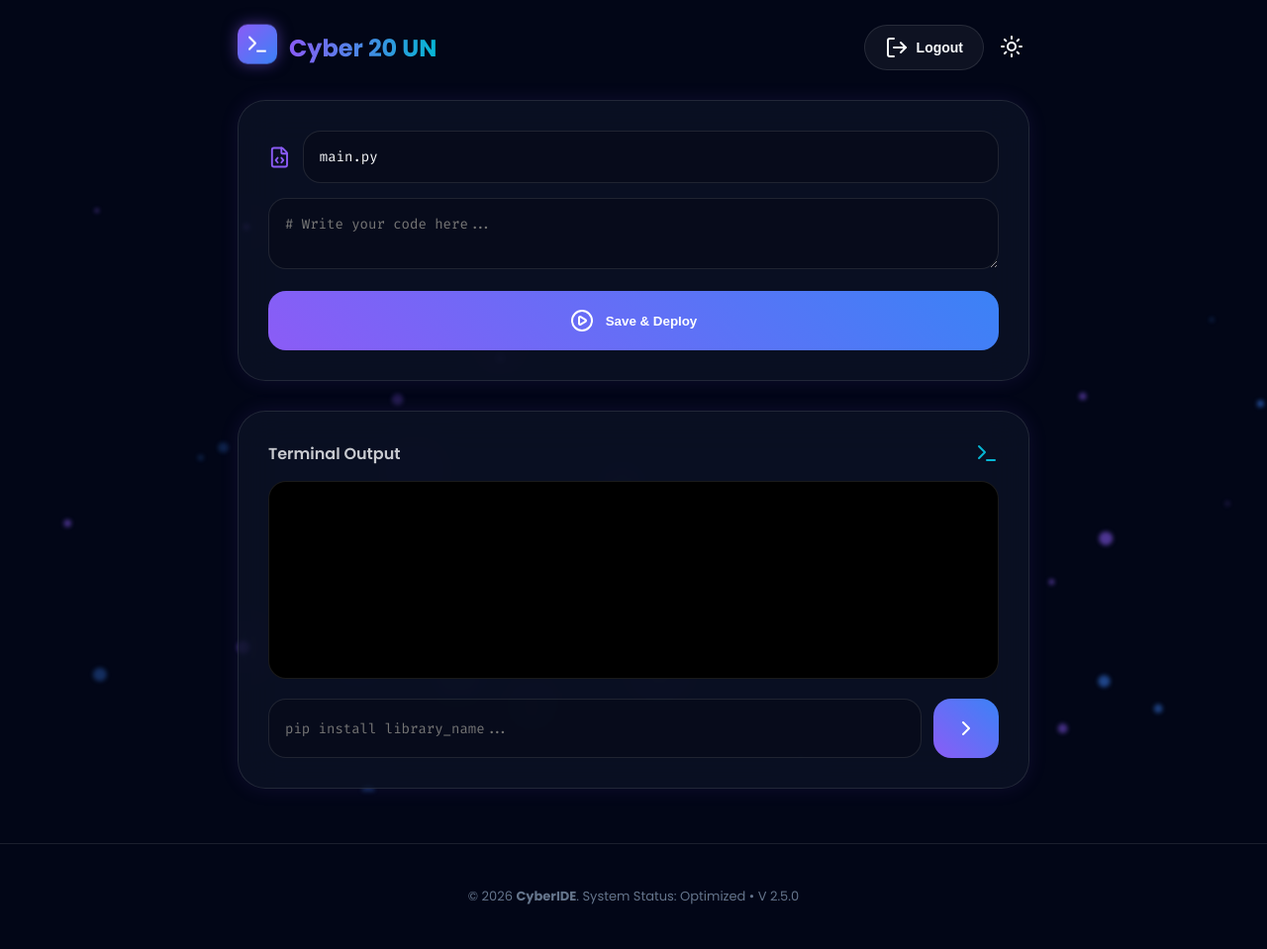
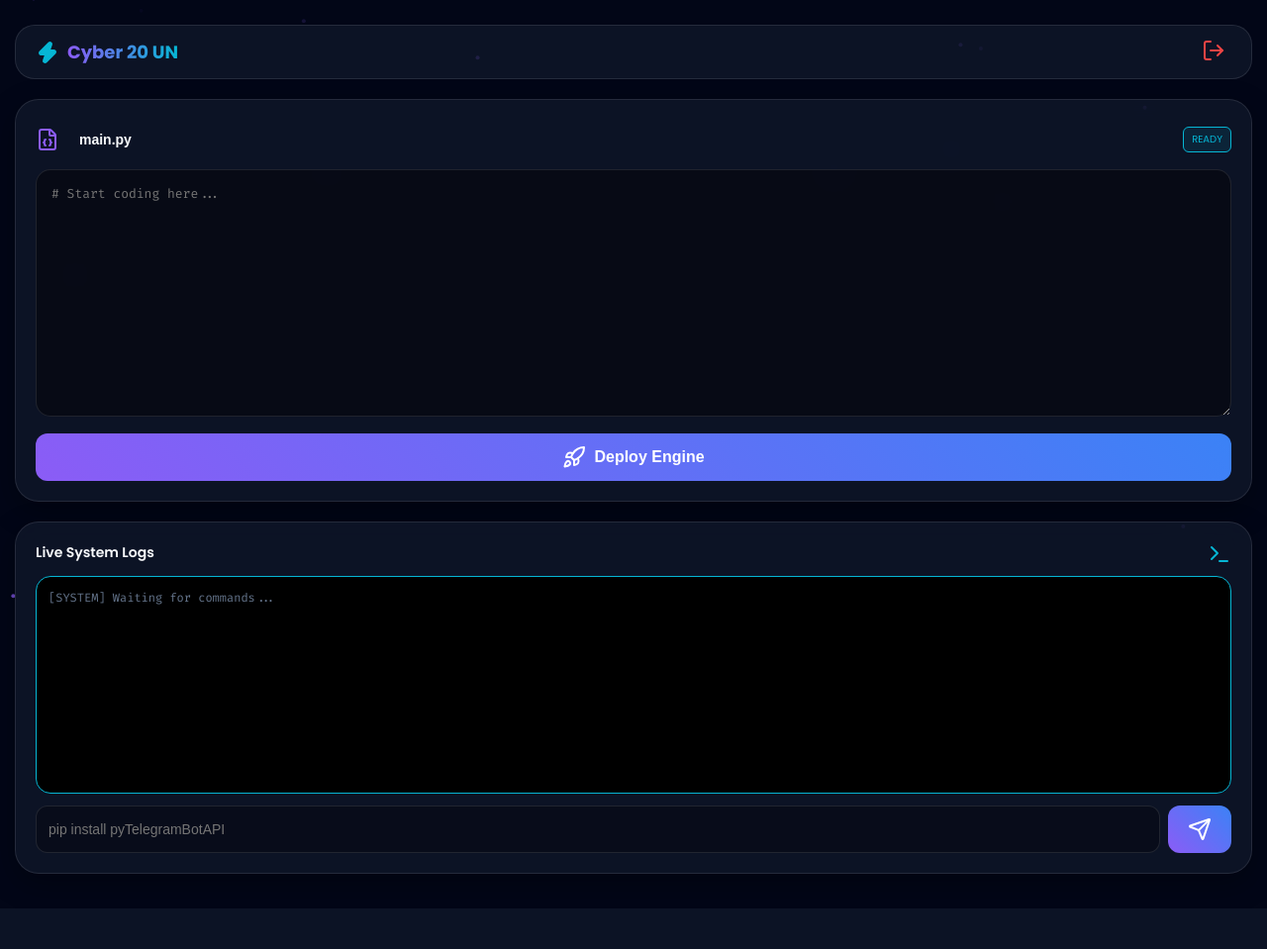
Before and after one commit to riad00956/zerox90, a Flask app: page / in a window 1280 px wide. Shown: the whole page at 99% size. After the commit the page ends 918 px from the top, so only its background shows below. Run offline with Flask 3, Linux system fonts and the light colour scheme; the visitor is signed in with stand-in values (Sample User, id 1); some libraries are stand-ins or nearby versions.

Commit message:
Update index.html

```diff
--- a/templates/index.html
+++ b/templates/index.html
@@ -2,81 +2,94 @@
 <html lang="en">
 <head>
     <meta charset="UTF-8">
-    <meta name="viewport" content="width=device-width, initial-scale=1.0">
-    <title>Cyber 20 UN | Home</title>
+    <meta name="viewport" content="width=device-width, initial-scale=1.0, maximum-scale=1.0, user-scalable=no">
+    <title>Cyber 20 UN | Mobile IDE</title>
     <script src="https://cdnjs.cloudflare.com/ajax/libs/socket.io/4.0.1/socket.io.js"></script>
     <link href="https://fonts.googleapis.com/css2?family=Fira+Code:wght@400;500&family=Poppins:wght@300;400;600;700&display=swap" rel="stylesheet">
     <script src="https://unpkg.com/lucide@latest"></script>
     <style>
         :root {
             --bg: #020617; --purple: #8b5cf6; --blue: #3b82f6; --cyan: #06b6d4;
-            --text: #f8fafc; --glass: rgba(15, 23, 42, 0.6); --border: rgba(255, 255, 255, 0.1);
-        }
-        .light-mode {
-            --bg: #f1f5f9; --purple: #6366f1; --blue: #2563eb;
-            --text: #0f172a; --glass: rgba(255, 255, 255, 0.7); --border: rgba(0, 0, 0, 0.1);
+            --text: #f8fafc; --glass: rgba(15, 23, 42, 0.8); --border: rgba(255, 255, 255, 0.1);
         }
 
-        * { box-sizing: border-box; transition: all 0.4s cubic-bezier(0.25, 1, 0.5, 1); }
+        * { box-sizing: border-box; transition: all 0.3s ease; }
         body {
             margin: 0; font-family: 'Poppins', sans-serif; background: var(--bg);
             color: var(--text); min-height: 100vh; overflow-x: hidden;
             display: flex; flex-direction: column;
         }
 
-        #bgCanvas { position: fixed; top: 0; left: 0; z-index: -1; filter: blur(2px); }
-        .container { max-width: 850px; margin: auto; padding: 25px; width: 100%; position: relative; z-index: 1; }
+        #bgCanvas { position: fixed; top: 0; left: 0; z-index: -1; }
 
-        .header { display: flex; justify-content: space-between; align-items: center; margin-bottom: 30px; }
-
-        .logo-container { display: flex; align-items: center; gap: 12px; }
-        .cyber-logo {
-            width: 40px; height: 40px; background: linear-gradient(135deg, var(--purple), var(--blue));
-            border-radius: 10px; display: flex; align-items: center; justify-content: center;
-            box-shadow: 0 0 15px rgba(139, 92, 246, 0.5); animation: logo-float 3s infinite;
+        /* Mobile First Container */
+        .container {
+            width: 100%; max-width: 100%; padding: 15px;
+            margin-top: 10px; position: relative; z-index: 1;
         }
 
-        @keyframes logo-float { 0%, 100% { transform: translateY(0); } 50% { transform: translateY(-5px); } }
+        .header {
+            display: flex; justify-content: space-between; align-items: center;
+            background: var(--glass); padding: 12px 20px; border-radius: 20px;
+            border: 1px solid var(--border); margin-bottom: 20px;
+        }
+
+        .logo-text {
+            font-size: 18px; font-weight: 800;
+            background: linear-gradient(to right, var(--purple), var(--cyan));
+            -webkit-background-clip: text; -webkit-text-fill-color: transparent;
+        }
 
         .card {
-            background: var(--glass); backdrop-filter: blur(20px); border: 1px solid var(--border);
-            border-radius: 28px; padding: 30px; margin-bottom: 30px;
-            box-shadow: 0 0 20px rgba(139, 92, 246, 0.1); animation: emerge 0.8s ease-out;
+            background: var(--glass); backdrop-filter: blur(15px); border: 1px solid var(--border);
+            border-radius: 24px; padding: 20px; margin-bottom: 20px;
+            box-shadow: 0 10px 30px rgba(0,0,0,0.3);
         }
 
-        @keyframes emerge { from { opacity: 0; transform: scale(0.95) translateY(30px); } to { opacity: 1; transform: scale(1); } }
+        /* Responsive Code Editor */
+        textarea {
+            background: rgba(0, 0, 0, 0.4); border: 1px solid var(--border);
+            color: #10b981; padding: 15px; border-radius: 15px;
+            width: 100%; font-family: 'Fira Code', monospace; font-size: 13px;
+            height: 250px; resize: vertical; outline: none; margin-top: 10px;
+        }
 
-        /* Auth Buttons Style */
-        .auth-nav { display: flex; gap: 10px; margin-bottom: 20px; justify-content: center; }
-        .auth-btn {
-            background: rgba(255, 255, 255, 0.05); border: 1px solid var(--border);
-            color: var(--text); padding: 10px 20px; border-radius: 50px;
-            cursor: pointer; font-size: 14px; font-weight: 600; display: flex; align-items: center; gap: 8px;
+        .terminal-box {
+            background: #000; color: #a5f3fc; height: 220px;
+            overflow-y: auto; padding: 12px; border-radius: 15px;
+            font-family: 'Fira Code', monospace; font-size: 12px;
+            border: 1px solid var(--cyan); line-height: 1.5;
         }
-        .auth-btn:hover { background: var(--purple); transform: scale(1.05); box-shadow: 0 0 15px var(--purple); }
 
-        textarea, input {
-            background: rgba(0, 0, 0, 0.2); border: 1px solid var(--border);
-            color: var(--text); padding: 16px; border-radius: 18px;
-            width: 100%; font-family: 'Fira Code', monospace; font-size: 14px; margin-bottom: 15px; outline: none;
+        .cmd-input-group {
+            display: flex; gap: 8px; margin-top: 12px;
+        }
+
+        input[type="text"] {
+            background: rgba(0, 0, 0, 0.3); border: 1px solid var(--border);
+            color: var(--text); padding: 12px; border-radius: 12px;
+            flex-grow: 1; font-size: 14px; outline: none;
         }
 
         .btn {
             background: linear-gradient(45deg, var(--purple), var(--blue));
-            color: white; border: none; padding: 18px; border-radius: 18px;
-            font-weight: 700; cursor: pointer; width: 100%;
-            display: flex; align-items: center; justify-content: center; gap: 12px;
+            color: white; border: none; padding: 12px 20px; border-radius: 12px;
+            font-weight: 700; cursor: pointer; display: flex; align-items: center; justify-content: center; gap: 8px;
         }
 
-        #terminal {
-            background: #000; color: #a5f3fc; height: 200px;
-            overflow-y: auto; padding: 15px; border-radius: 18px;
-            font-family: 'Fira Code', monospace; font-size: 13px; border: 1px solid var(--border);
+        .btn-play { width: 100%; margin-top: 10px; font-size: 16px; }
+
+        /* Status Badges */
+        .status-tag {
+            font-size: 10px; padding: 4px 8px; border-radius: 6px;
+            background: rgba(6, 182, 212, 0.1); color: var(--cyan);
+            border: 1px solid var(--cyan); text-transform: uppercase;
         }
 
-        .footer { text-align: center; padding: 30px; color: #64748b; font-size: 13px; border-top: 1px solid var(--border); }
-        .spin { animation: spin 1s linear infinite; }
-        @keyframes spin { to { transform: rotate(360deg); } }
+        .log-line { border-left: 2px solid var(--purple); padding-left: 8px; margin-bottom: 4px; }
+        .log-success { color: #10b981; font-weight: bold; }
+        .log-error { color: #ef4444; }
+
     </style>
 </head>
 <body>
@@ -84,128 +97,122 @@
 
     <div class="container">
         <header class="header">
-            <div class="logo-container">
-                <div class="cyber-logo"><i data-lucide="terminal" color="white"></i></div>
-                <h2 style="margin:0; font-weight:700; background: linear-gradient(to right, var(--purple), var(--cyan)); -webkit-background-clip: text; -webkit-text-fill-color: transparent;">Cyber 20 UN</h2>
+            <div style="display: flex; align-items: center; gap: 8px;">
+                <i data-lucide="zap" fill="var(--cyan)" color="var(--cyan)" size="20"></i>
+                <span class="logo-text">Cyber 20 UN</span>
             </div>
-
-            <div style="display: flex; gap: 10px;">
-                {% if not session.user %}
-                <button class="auth-btn" onclick="location.href='/login'"><i data-lucide="log-in" size="16"></i> Login</button>
-                <button class="auth-btn" onclick="location.href='/register'"><i data-lucide="user-plus" size="16"></i> Register</button>
-                {% else %}
-                <button class="auth-btn" onclick="location.href='/logout'"><i data-lucide="log-out" size="16"></i> Logout</button>
-                {% endif %}
-                <button onclick="toggleTheme()" style="background:none; border:none; cursor:pointer; color:var(--text);"><i data-lucide="sun" id="theme-icon"></i></button>
-            </div>
+            {% if session.user %}
+            <button onclick="location.href='/logout'" style="background:none; border:none; color:#ef4444;"><i data-lucide="log-out"></i></button>
+            {% endif %}
         </header>
 
         {% if session.user %}
         <main>
             <div class="card">
-                <div style="display:flex; align-items:center; gap:12px; margin-bottom:15px;">
-                    <i data-lucide="file-code" style="color:var(--purple)"></i>
-                    <input type="text" id="filename" value="main.py" style="margin-bottom:0">
+                <div style="display:flex; justify-content:space-between; align-items:center;">
+                    <div style="display:flex; align-items:center; gap:8px;">
+                        <i data-lucide="file-json" size="18" color="var(--purple)"></i>
+                        <input type="text" id="filename" value="main.py" style="border:none; background:none; width:100px; font-weight:600;">
+                    </div>
+                    <span class="status-tag">Ready</span>
                 </div>
-                <textarea id="code" placeholder="# Write your code here..."></textarea>
-                <button onclick="runCode(this)" class="btn">
-                    <i data-lucide="play-circle"></i> Save & Deploy
+                <textarea id="code" placeholder="# Start coding here..."></textarea>
+                <button onclick="runCode(this)" class="btn btn-play">
+                    <i data-lucide="rocket"></i> Deploy Engine
                 </button>
             </div>
 
             <div class="card">
-                <div style="display:flex; justify-content:space-between; margin-bottom:15px;">
-                    <span style="font-weight:600; opacity:0.8;">Terminal Output</span>
-                    <i data-lucide="terminal" size="18" style="color:var(--cyan)"></i>
+                <div style="display:flex; justify-content:space-between; margin-bottom:10px;">
+                    <span style="font-weight:600; font-size:14px;">Live System Logs</span>
+                    <i data-lucide="terminal" size="16" color="var(--cyan)"></i>
                 </div>
-                <div id="terminal"></div>
-                <div style="display: flex; gap: 12px; margin-top: 20px;">
-                    <input type="text" id="cmd" placeholder="pip install library_name..." style="margin-bottom:0">
-                    <button onclick="sendCmd()" class="btn" style="width:70px;">
-                        <i data-lucide="chevron-right"></i>
-                    </button>
+                <div id="terminal" class="terminal-box">
+                    <div style="color: #64748b;">[SYSTEM] Waiting for commands...</div>
+                </div>
+                <div class="cmd-input-group">
+                    <input type="text" id="cmd" placeholder="pip install pyTelegramBotAPI">
+                    <button onclick="sendCmd()" class="btn"><i data-lucide="send" size="18"></i></button>
                 </div>
             </div>
         </main>
         {% else %}
-        <div class="card" style="text-align: center; padding: 50px;">
-            <i data-lucide="shield-alert" size="48" style="color: var(--purple); margin-bottom: 20px;"></i>
-            <h2>Access Restricted</h2>
-            <p style="opacity: 0.7;">Please Login or Register to access the Cyber IDE.</p>
-            <div style="display: flex; justify-content: center; gap: 15px; margin-top: 20px;">
-                <button class="btn" style="width: 150px;" onclick="location.href='/login'">Login</button>
-                <button class="btn" style="width: 150px; background: rgba(255,255,255,0.1);" onclick="location.href='/register'">Register</button>
+        <div class="card" style="text-align: center; padding: 40px 20px;">
+            <i data-lucide="lock" size="48" color="var(--purple)" style="margin-bottom: 15px;"></i>
+            <h3>Access Locked</h3>
+            <p style="font-size: 13px; opacity: 0.7;">Please identify yourself to access the core.</p>
+            <div style="display: flex; flex-direction: column; gap: 10px; margin-top: 20px;">
+                <button class="btn" onclick="location.href='/login'">Login</button>
+                <button class="btn" style="background: rgba(255,255,255,0.05);" onclick="location.href='/register'">Register</button>
             </div>
         </div>
         {% endif %}
     </div>
 
-    <footer class="footer">
-        <p>&copy; 2026 <strong>CyberIDE</strong>. System Status: Optimized • V 2.5.0</p>
-    </footer>
-
     <script>
         lucide.createIcons();
         const socket = io();
 
-        // Background logic
+        // Matrix-like Falling Background
         const canvas = document.getElementById('bgCanvas');
         const ctx = canvas.getContext('2d');
-        let particles = [];
         function resize() { canvas.width = window.innerWidth; canvas.height = window.innerHeight; }
         window.onresize = resize; resize();
 
-        class Ball {
-            constructor() { this.reset(); }
-            reset() { this.x = Math.random()*canvas.width; this.y = -50; this.r = Math.random()*5+2; this.speed = Math.random()*2+0.5; this.color = Math.random()>0.5?'#8b5cf6':'#3b82f6'; this.opacity = Math.random()*0.5+0.1; }
-            draw() { ctx.beginPath(); ctx.arc(this.x, this.y, this.r, 0, Math.PI*2); ctx.fillStyle = this.color; ctx.globalAlpha = this.opacity; ctx.fill(); }
-            update() { this.y += this.speed; if (this.y > canvas.height + 50) this.reset(); }
+        let dots = Array(30).fill(0).map(() => ({
+            x: Math.random() * canvas.width,
+            y: Math.random() * canvas.height,
+            s: Math.random() * 2 + 0.5,
+            o: Math.random()
+        }));
+
+        function drawBg() {
+            ctx.fillStyle = '#020617';
+            ctx.fillRect(0, 0, canvas.width, canvas.height);
+            dots.forEach(d => {
+                ctx.fillStyle = `rgba(139, 92, 246, ${d.o})`;
+                ctx.beginPath();
+                ctx.arc(d.x, d.y, 2, 0, Math.PI*2);
+                ctx.fill();
+                d.y += d.s;
+                if(d.y > canvas.height) d.y = -10;
+            });
+            requestAnimationFrame(drawBg);
         }
-        for(let i=0; i<35; i++) particles.push(new Ball());
-        function loop() { ctx.clearRect(0,0, canvas.width, canvas.height); particles.forEach(p => { p.update(); p.draw(); }); requestAnimationFrame(loop); }
-        loop();
+        drawBg();
 
-        // Terminal & Code Execution
-        socket.on('output', d => {
+        // --- Live Log Logic ---
+        socket.on('terminal_output', data => {
             const term = document.getElementById('terminal');
-            term.innerHTML += `<div>> ${d.data}</div>`;
+            let className = "log-line";
+            if(data.output.includes("Complete")) className += " log-success";
+            if(data.output.includes("Error") || data.output.includes("Failed")) className += " log-error";
+
+            term.innerHTML += `<div class="${className}">${data.output}</div>`;
             term.scrollTop = term.scrollHeight;
         });
 
-        socket.on('file_content', d => { document.getElementById('code').value = d.content; });
+        function sendCmd() {
+            const cmdInput = document.getElementById('cmd');
+            const cmd = cmdInput.value;
+            if(!cmd) return;
+
+            document.getElementById('terminal').innerHTML += `<div style="color:var(--purple); margin: 5px 0;">$ ${cmd}</div>`;
+            socket.emit('terminal_command', {command: cmd});
+            cmdInput.value = '';
+        }
 
         function runCode(btn) {
             const filename = document.getElementById('filename').value;
             const content = document.getElementById('code').value;
-            btn.innerHTML = '<i data-lucide="loader-2" class="spin"></i> Deploying...';
+            socket.emit('save_file', {filename, content});
+            btn.innerHTML = '<i data-lucide="loader" class="spin"></i> Deploying...';
             lucide.createIcons();
-            socket.emit('save_file', {filename, content});
-            socket.emit('run_code', {filename});
             setTimeout(() => {
-                btn.innerHTML = '<i data-lucide="play-circle"></i> Save & Deploy';
+                btn.innerHTML = '<i data-lucide="rocket"></i> Deploy Engine';
                 lucide.createIcons();
-            }, 1000);
+            }, 2000);
         }
-
-        function sendCmd() {
-            const cmd = document.getElementById('cmd').value;
-            if(!cmd) return;
-            document.getElementById('terminal').innerHTML += `<div style="color:var(--purple)">$ ${cmd}</div>`;
-            socket.emit('terminal_cmd', {command: cmd});
-            document.getElementById('cmd').value = '';
-        }
-
-        function toggleTheme() {
-            document.body.classList.toggle('light-mode');
-            const icon = document.getElementById('theme-icon');
-            icon.setAttribute('data-lucide', document.body.classList.contains('light-mode') ? 'moon' : 'sun');
-            lucide.createIcons();
-        }
-
-        // Load default file
-        {% if session.user %}
-        socket.emit('get_file', {filename: 'main.py'});
-        {% endif %}
     </script>
 </body>
-                                                                              </html>
+    </html>
```
